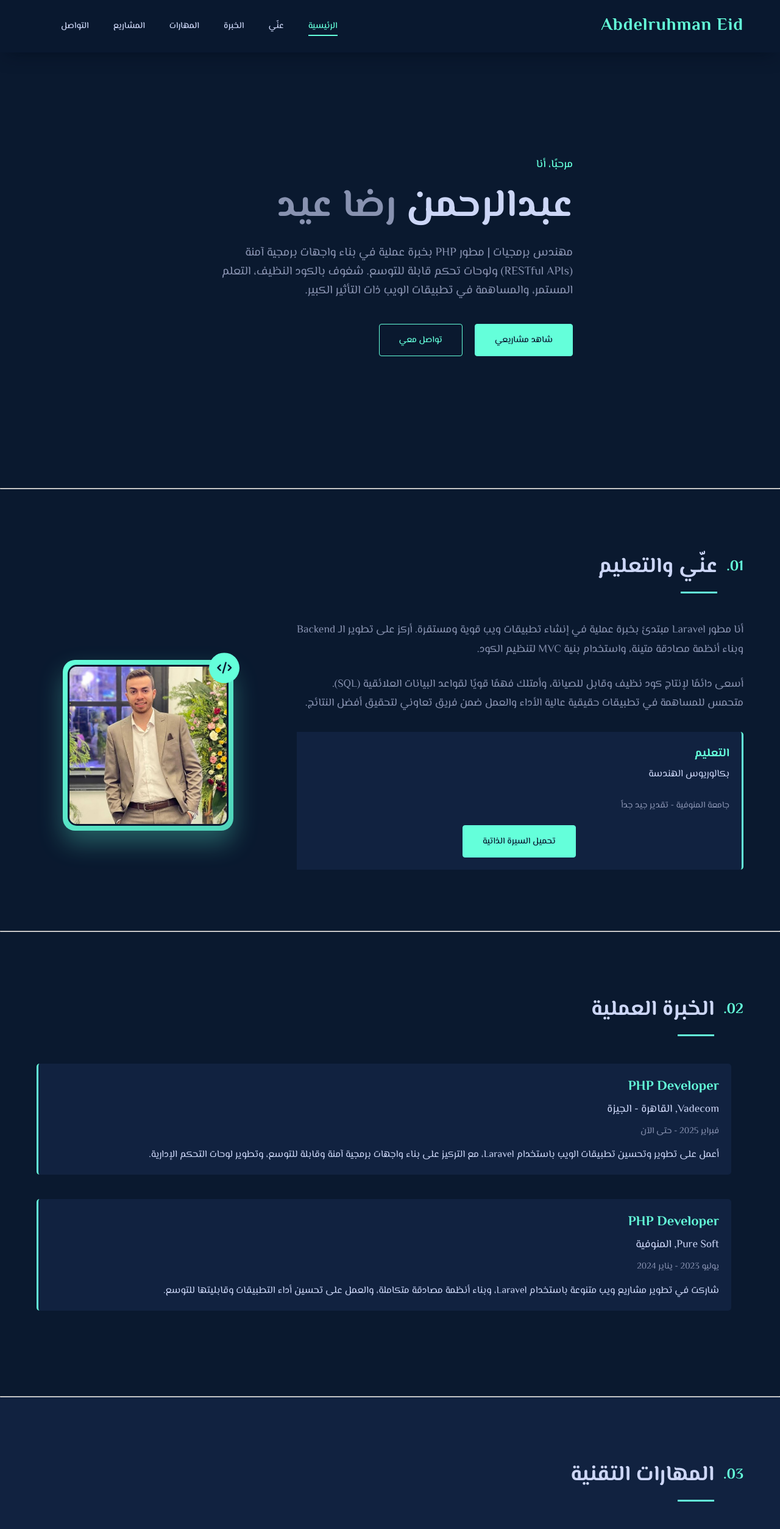
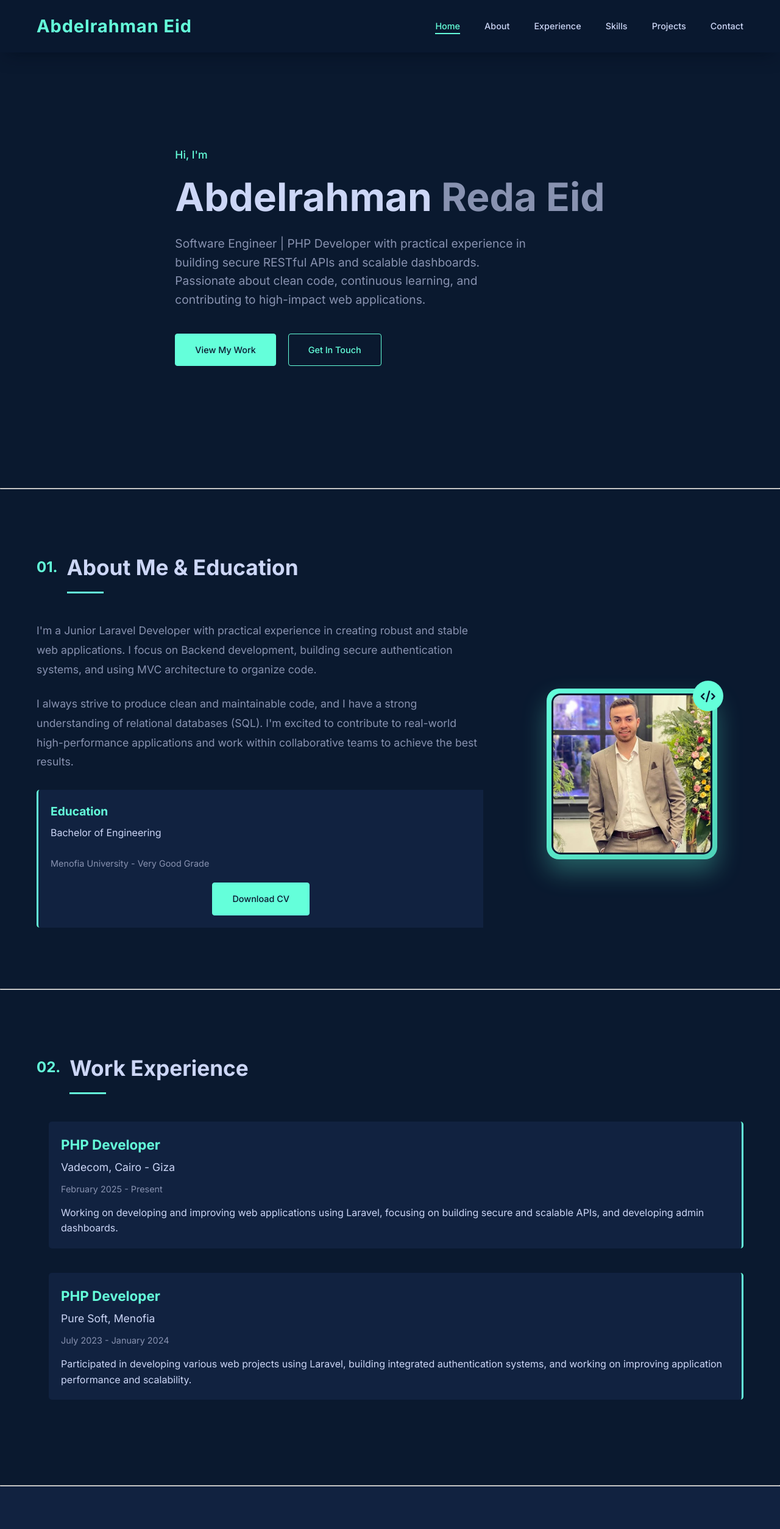
Before and after one commit to Abdoredaeid11/Abdoredaeid11.github.io, a plain HTML site: page portfolio-test/index.html in a window 1280 px wide. Shown: the top 2507 px of the page at 61% size. Drawn offline with Linux system fonts and the light colour scheme.

Commit message:
Update index.html

```diff
--- a/portfolio-test/index.html
+++ b/portfolio-test/index.html
@@ -1,11 +1,11 @@
 <!DOCTYPE html>
-<html lang="ar" dir="rtl">
+<html lang="en" dir="ltr">
 <head>
     <meta charset="UTF-8">
     <meta name="viewport" content="width=device-width, initial-scale=1.0">
-    <title>بورتفوليو | عبدالرحمن رضا عيد</title>
+    <title>Portfolio | Abdelrahman Reda Eid</title>
     <link rel="stylesheet" href="https://cdnjs.cloudflare.com/ajax/libs/font-awesome/6.4.0/css/all.min.css">
-    <link href="https://fonts.googleapis.com/css2?family=El+Messiri:wght@400;500;600;700&display=swap" rel="stylesheet">
+    <link href="https://fonts.googleapis.com/css2?family=Inter:wght@300;400;500;600;700&display=swap" rel="stylesheet">
     <style>
         :root {
             --primary-dark: #0a192f;
@@ -23,7 +23,7 @@
         }
 
         body {
-            font-family: 'El Messiri', sans-serif;
+            font-family: 'Inter', sans-serif;
             background-color: var(--primary-dark);
             color: var(--text-primary);
             line-height: 1.6;
@@ -36,7 +36,7 @@
             padding: 0 20px;
         }
 
-        /* الشريط العلوي */
+        /* Header */
         header {
             background-color: rgba(10, 25, 47, 0.85);
             padding: 20px 0;
@@ -85,7 +85,7 @@
             content: '';
             position: absolute;
             bottom: 0;
-            right: 0;
+            left: 0;
             width: 0;
             height: 2px;
             background-color: var(--accent);
@@ -102,7 +102,7 @@
             color: var(--accent);
         }
 
-        /* قسم الهيرو */
+        /* Hero Section */
         .hero {
             min-height: 100vh;
             display: flex;
@@ -180,7 +180,7 @@
             box-shadow: 0 10px 20px rgba(100, 255, 218, 0.1);
         }
 
-        /* الأقسام العامة */
+        /* Sections */
         .section {
             padding: 100px 0;
         }
@@ -196,7 +196,7 @@
             font-size: 1.5rem;
             color: var(--accent);
             font-weight: 700;
-            margin-left: 15px;
+            margin-right: 15px;
         }
 
         .section-title {
@@ -209,13 +209,13 @@
             content: '';
             position: absolute;
             bottom: -15px;
-            right: 0;
+            left: 0;
             width: 60px;
             height: 3px;
             background: var(--accent);
         }
 
-        /* قسم عني - تصميم جديد للصورة */
+        /* About Section */
         .about-content {
             display: grid;
             grid-template-columns: 2fr 1fr;
@@ -289,9 +289,9 @@
         .education-info {
             margin-top: 30px;
             padding: 20px;
-            border-right: 3px solid var(--accent);
+            border-left: 3px solid var(--accent);
             background-color: var(--primary-light);
-            border-radius: 0 5px 5px 0;
+            border-radius: 5px 0 0 5px;
         }
 
         .education-info h4 {
@@ -316,10 +316,10 @@
             text-align: center;
         }
 
-        /* قسم الخبرة */
+        /* Experience Section */
         .experience-list {
             position: relative;
-            padding-right: 20px;
+            padding-left: 20px;
         }
 
         .experience-item {
@@ -327,13 +327,13 @@
             padding: 20px;
             border-radius: 5px;
             background-color: var(--primary-light);
-            border-left: 3px solid var(--accent);
+            border-right: 3px solid var(--accent);
             transition: var(--transition);
         }
 
         .experience-item:hover {
             box-shadow: 0 10px 30px -15px rgba(2, 12, 27, 0.7);
-            transform: translateX(-5px);
+            transform: translateX(5px);
         }
 
         .experience-item h3 {
@@ -354,7 +354,7 @@
             margin-bottom: 15px;
         }
 
-        /* قسم المهارات */
+        /* Skills Section */
         .skills {
             background-color: var(--primary-light);
         }
@@ -413,7 +413,7 @@
             font-size: 0.8rem;
         }
 
-        /* قسم المشاريع */
+        /* Projects Section */
         .projects-grid {
             display: grid;
             grid-template-columns: repeat(auto-fill, minmax(350px, 1fr));
@@ -491,7 +491,7 @@
             transform: translateY(-3px);
         }
 
-        /* قسم التواصل */
+        /* Contact Section */
         .contact {
             background-color: var(--primary-light);
         }
@@ -514,7 +514,7 @@
             margin-bottom: 40px;
         }
 
-        /* التذييل */
+        /* Footer */
         footer {
             background-color: var(--primary-dark);
             padding: 50px 0 20px;
@@ -582,7 +582,7 @@
             font-size: 0.9rem;
         }
 
-        /* responsive */
+        /* Responsive */
         @media (max-width: 992px) {
             .about-content {
                 grid-template-columns: 1fr;
@@ -642,14 +642,14 @@
     <header>
         <div class="container">
             <nav>
-                <div class="logo">Abdelruhman Eid</div>
+                <div class="logo">Abdelrahman Eid</div>
                 <ul class="nav-links">
-                    <li><a href="#home" class="active">الرئيسية</a></li>
-                    <li><a href="#about">عنّي</a></li>
-                    <li><a href="#experience">الخبرة</a></li>
-                    <li><a href="#skills">المهارات</a></li>
-                    <li><a href="#projects">المشاريع</a></li>
-                    <li><a href="#contact">التواصل</a></li>
+                    <li><a href="#home" class="active">Home</a></li>
+                    <li><a href="#about">About</a></li>
+                    <li><a href="#experience">Experience</a></li>
+                    <li><a href="#skills">Skills</a></li>
+                    <li><a href="#projects">Projects</a></li>
+                    <li><a href="#contact">Contact</a></li>
                 </ul>
             </nav>
         </div>
@@ -658,14 +658,14 @@
     <section id="home" class="hero">
         <div class="container">
             <div class="hero-content">
-                <p class="hero-subtitle">مرحبًا، أنا</p>
-                <h1 class="hero-title">عبدالرحمن <span>رضا عيد</span></h1>
+                <p class="hero-subtitle">Hi, I'm</p>
+                <h1 class="hero-title">Abdelrahman <span>Reda Eid</span></h1>
                 <p class="hero-description">
-                    مهندس برمجيات | مطور PHP بخبرة عملية في بناء واجهات برمجية آمنة (RESTful APIs) ولوحات تحكم قابلة للتوسع. شغوف بالكود النظيف، التعلم المستمر، والمساهمة في تطبيقات الويب ذات التأثير الكبير.
+                    Software Engineer | PHP Developer with practical experience in building secure RESTful APIs and scalable dashboards. Passionate about clean code, continuous learning, and contributing to high-impact web applications.
                 </p>
                 <div class="hero-buttons">
-                    <a href="#projects" class="btn btn-primary">شاهد مشاريعي</a>
-                    <a href="#contact" class="btn btn-outline">تواصل معي</a>
+                    <a href="#projects" class="btn btn-primary">View My Work</a>
+                    <a href="#contact" class="btn btn-outline">Get In Touch</a>
                 </div>
             </div>
         </div>
@@ -677,34 +677,34 @@
         <div class="container">
             <div class="section-header">
                 <span class="section-number">01.</span>
-                <h2 class="section-title">عنّي والتعليم</h2>
+                <h2 class="section-title">About Me & Education</h2>
             </div>
             <div class="about-content">
                 <div class="about-text">
                     <p>
-                        أنا مطور Laravel مبتدئ بخبرة عملية في إنشاء تطبيقات ويب قوية ومستقرة. أركز على تطوير الـ Backend وبناء أنظمة مصادقة متينة، واستخدام بنية MVC لتنظيم الكود.
+                        I'm a Junior Laravel Developer with practical experience in creating robust and stable web applications. I focus on Backend development, building secure authentication systems, and using MVC architecture to organize code.
                     </p>
                     <p>
-                        أسعى دائمًا لإنتاج كود نظيف وقابل للصيانة، وأمتلك فهمًا قويًا لقواعد البيانات العلائقية (SQL). متحمس للمساهمة في تطبيقات حقيقية عالية الأداء والعمل ضمن فريق تعاوني لتحقيق أفضل النتائج.
+                        I always strive to produce clean and maintainable code, and I have a strong understanding of relational databases (SQL). I'm excited to contribute to real-world high-performance applications and work within collaborative teams to achieve the best results.
                     </p>
 
                     <div class="education-info">
-                        <h4>التعليم</h4>
-                        <p>بكالوريوس الهندسة</p>
-                        <span>جامعة المنوفية - تقدير جيد جداً</span>
+                        <h4>Education</h4>
+                        <p>Bachelor of Engineering</p>
+                        <span>Menofia University - Very Good Grade</span>
                         <div class="cv-download">
-                            <a href="Abdelruhman_Reda.pdf" class="btn btn-primary">تحميل السيرة الذاتية</a>
+                            <a href="Abdelrahman_Reda.pdf" class="btn btn-primary">Download CV</a>
                         </div>
                     </div>
                 </div>
                 <div class="about-image">
-                    <!-- تصميم جديد للصورة -->
+                    <!-- New image design -->
                     <div class="image-container">
                         <div class="image-decoration">
                             <i class="fas fa-code"></i>
                         </div>
-                        <!-- رابط الصورة الخارجي -->
-                        <img src="abdo.jpg" alt="صورة عبدالرحمن رضا عيد" class="profile-img">
+                        <!-- External image link -->
+                        <img src="abdo.jpg" alt="Abdelrahman Reda Eid" class="profile-img">
                     </div>
                 </div>
             </div>
@@ -717,20 +717,20 @@
         <div class="container">
             <div class="section-header">
                 <span class="section-number">02.</span>
-                <h2 class="section-title">الخبرة العملية</h2>
+                <h2 class="section-title">Work Experience</h2>
             </div>
             <div class="experience-list">
                 <div class="experience-item">
                     <h3>PHP Developer</h3>
-                    <p class="company">Vadecom, القاهرة - الجيزة</p>
-                    <p class="date">فبراير 2025 - حتى الآن</p>
-                    <p>أعمل على تطوير وتحسين تطبيقات الويب باستخدام Laravel، مع التركيز على بناء واجهات برمجية آمنة وقابلة للتوسع، وتطوير لوحات التحكم الإدارية.</p>
+                    <p class="company">Vadecom, Cairo - Giza</p>
+                    <p class="date">February 2025 - Present</p>
+                    <p>Working on developing and improving web applications using Laravel, focusing on building secure and scalable APIs, and developing admin dashboards.</p>
                 </div>
                 <div class="experience-item">
                     <h3>PHP Developer</h3>
-                    <p class="company">Pure Soft, المنوفية</p>
-                    <p class="date">يوليو 2023 - يناير 2024</p>
-                    <p>شاركت في تطوير مشاريع ويب متنوعة باستخدام Laravel، وبناء أنظمة مصادقة متكاملة، والعمل على تحسين أداء التطبيقات وقابليتها للتوسع.</p>
+                    <p class="company">Pure Soft, Menofia</p>
+                    <p class="date">July 2023 - January 2024</p>
+                    <p>Participated in developing various web projects using Laravel, building integrated authentication systems, and working on improving application performance and scalability.</p>
                 </div>
             </div>
         </div>
@@ -742,11 +742,11 @@
         <div class="container">
             <div class="section-header">
                 <span class="section-number">03.</span>
-                <h2 class="section-title">المهارات التقنية</h2>
+                <h2 class="section-title">Technical Skills</h2>
             </div>
             <div class="skills-grid">
                 <div class="skill-category">
-                    <h3><i class="fas fa-server"></i> التطوير الخلفي (Backend)</h3>
+                    <h3><i class="fas fa-server"></i> Backend Development</h3>
                     <ul class="skill-list">
                         <li>PHP</li>
                         <li>Laravel</li>
@@ -757,7 +757,7 @@
                     </ul>
                 </div>
                 <div class="skill-category">
-                    <h3><i class="fas fa-code"></i> التطوير الأمامي (Frontend)</h3>
+                    <h3><i class="fas fa-code"></i> Frontend Development</h3>
                     <ul class="skill-list">
                         <li>HTML</li>
                         <li>CSS</li>
@@ -767,7 +767,7 @@
                     </ul>
                 </div>
                 <div class="skill-category">
-                    <h3><i class="fas fa-tools"></i> الأدوات والعمليات</h3>
+                    <h3><i class="fas fa-tools"></i> Tools & Processes</h3>
                     <ul class="skill-list">
                         <li>Git & GitHub</li>
                         <li>Composer</li>
@@ -786,14 +786,14 @@
         <div class="container">
             <div class="section-header">
                 <span class="section-number">04.</span>
-                <h2 class="section-title">أبرز المشاريع</h2>
+                <h2 class="section-title">Featured Projects</h2>
             </div>
             <div class="projects-grid">
                 <div class="project-card">
                     <div class="project-content">
                         <h3 class="project-title">Wedo</h3>
                         <p class="project-description">
-                            ساهمت كجزء من فريق التطوير في تحسين وصيانة المنصة، مع التركيز على ميزات الواجهة الخلفية وتحسين الأداء. قمت بتطوير وحدات جديدة وتحسين تجربة المستخدم من خلال تحسين سرعة الاستجابة ومعالجة البيانات بكفاءة عالية.
+                            Contributed as part of a development team to enhance and maintain the platform, focusing on backend features and performance improvements. Developed new modules and improved user experience through response speed optimization and efficient data processing.
                         </p>
                         <div class="project-tech">
                             <span>Laravel</span>
@@ -809,7 +809,7 @@
                     <div class="project-content">
                         <h3 class="project-title">Mr Fix</h3>
                         <p class="project-description">
-                            بناء واجهات برمجية (APIs) ولوحة تحكم إدارية قائمة على Laravel. تم تطبيق نظام KYC متكامل (وجه/خلفية الهوية وصورة شخصية) باستخدام أحدث تقنيات التحقق. المنصة تربط العملاء بمقدمي الخدمات بشكل آمن وفعال مع نظام تقييم متقدم وإدارة للمعاملات المالية.
+                            Built APIs and Laravel-based admin dashboard. Implemented a complete KYC system (ID front/back & selfie) using the latest verification technologies. Live platform connecting clients and service providers securely and effectively with advanced rating system and transaction management.
                         </p>
                         <div class="project-tech">
                             <span>Laravel</span>
@@ -826,7 +826,7 @@
                     <div class="project-content">
                         <h3 class="project-title">Alfursan Travel</h3>
                         <p class="project-description">
-                            مشروع Laravel متكامل لحجز الرحلات الجوية مع نظام مصادقة متقدم وأدوات متطورة لإدارة الحجوزات. يتضمن النظام إدارة للرحلات والمسافرين وتقارير مالية مفصلة، مع دعم متعدد اللغات والعملات لتلبية احتياجات العملاء عالميًا.
+                            Complete Laravel project for flight booking with advanced authentication and sophisticated booking management tools. Includes flight and passenger management, detailed financial reports, with multi-language and multi-currency support to meet global customer needs.
                         </p>
                         <div class="project-tech">
                             <span>Laravel</span>
@@ -843,7 +843,7 @@
                     <div class="project-content">
                         <h3 class="project-title">Vadecom Admin Dashboard</h3>
                         <p class="project-description">
-                            ترقية شاملة لمنطق الواجهة الخلفية (Backend) وتحسين واجهة المستخدم (UI) للوحة تحكم Laravel الخاصة بموقع vadecom.net. تضمن المشروع إعادة هيكلة قواعد البيانات، تحسين أداء الاستعلامات، وإضافة ميزات إدارية متقدمة مع واجهة مستبدل أكثر سهولة واستجابة.
+                            Comprehensive upgrade of backend logic and UI improvement for vadecom.net's Laravel dashboard. Included database restructuring, query performance optimization, and addition of advanced administrative features with more user-friendly and responsive interface.
                         </p>
                         <div class="project-tech">
                             <span>Laravel</span>
@@ -860,7 +860,7 @@
                     <div class="project-content">
                         <h3 class="project-title">Cement Tec Dashboard</h3>
                         <p class="project-description">
-                            صيانة وتطوير لوحة التحكم الإدارية لمنصة Cement Tec، مع تحسين العمليات الخلفية وزيادة كفاءة النظام. تضمن العمل إصلاح الأخطاء، تحسين أداء التطبيق، وإضافة ميزات جديدة لدعم احتياجات العمل المتزايدة في مجال صناعة الأسمنت والتشييد.
+                            Maintenance and development of Cement Tec platform's admin dashboard, with backend process improvements and increased system efficiency. Included bug fixes, application performance optimization, and adding new features to support growing business needs in cement and construction industry.
                         </p>
                         <div class="project-tech">
                             <span>Laravel</span>
@@ -877,7 +877,7 @@
                     <div class="project-content">
                         <h3 class="project-title">Payroll System - Gomla Trade</h3>
                         <p class="project-description">
-                            نظام متكامل لكشوف المرتبات تم تطويره باستخدام Laravel. يتضمن النظام إدارة كاملة للموظفين، حساب الرواتب، الاستقطاعات، والمكافآت. تم تنفيذ ميزة متقدمة لتصدير سجلالموظفين والتقارير المالية إلى ملفات Excel مع تنسيقات مخصصة تلبي متطلبات المحاسبة والإدارة المالية.
+                            Comprehensive payroll system developed using Laravel. Includes complete employee management, salary calculation, deductions, and bonuses. Implemented advanced feature for exporting employee records and financial reports to Excel files with custom formats meeting accounting and financial management requirements.
                         </p>
                         <div class="project-tech">
                             <span>Laravel</span>
@@ -899,11 +899,11 @@
     <section id="contact" class="section contact">
         <div class="container">
             <div class="contact-content">
-                <h2>تواصل معي</h2>
+                <h2>Get In Touch</h2>
                 <p>
-                    إذا كنت تبحث عن مطور Laravel شغوف ومجتهد لمشروعك القادم، فلا تتردد في التواصل. أنا متاح دائمًا لمناقشة الفرص الجديدة والتعاون في مشاريع مبتكرة.
+                    If you're looking for a passionate and dedicated Laravel developer for your next project, don't hesitate to reach out. I'm always available to discuss new opportunities and collaborate on innovative projects.
                 </p>
-                <a href="mailto:abdoredaeid905@gmail.com" class="btn btn-primary">إرسال بريد إلكتروني</a>
+                <a href="mailto:abdoredaeid905@gmail.com" class="btn btn-primary">Send Email</a>
             </div>
         </div>
     </section>
@@ -911,14 +911,14 @@
     <footer>
         <div class="container">
             <div class="footer-content">
-                <div class="footer-logo">Abdelruhman Eid</div>
+                <div class="footer-logo">Abdelrahman Eid</div>
                 <div class="footer-links">
-                    <a href="#home">الرئيسية</a>
-                    <a href="#about">عنّي</a>
-                    <a href="#experience">الخبرة</a>
-                    <a href="#skills">المهارات</a>
-                    <a href="#projects">المشاريع</a>
-                    <a href="#contact">التواصل</a>
+                    <a href="#home">Home</a>
+                    <a href="#about">About</a>
+                    <a href="#experience">Experience</a>
+                    <a href="#skills">Skills</a>
+                    <a href="#projects">Projects</a>
+                    <a href="#contact">Contact</a>
                 </div>
                 <div class="social-links">
                     <a href="https://github.com/Abdoredaeid11" target="_blank"><i class="fab fa-github"></i></a>
@@ -928,13 +928,13 @@
                 </div>
             </div>
             <div class="copyright">
-                <p>© 2023 جميع الحقوق محفوظة | تم التصميم والتطوير بواسطة عبدالرحمن رضا عيد</p>
+                <p>© 2023 All Rights Reserved | Designed & Developed by Abdelrahman Reda Eid</p>
             </div>
         </div>
     </footer>
 
     <script>
-        // تأثيرات التمرير السلس
+        // Smooth scrolling effects
         document.querySelectorAll('a[href^="#"]').forEach(anchor => {
             anchor.addEventListener('click', function (e) {
                 e.preventDefault();
@@ -945,7 +945,7 @@
             });
         });
 
-        // إضافة تأثيرات عند التمرير
+        // Add effects on scroll
         window.addEventListener('scroll', function() {
             const elements = document.querySelectorAll('.skill-category, .project-card, .experience-item');
 
@@ -959,7 +959,7 @@
                 }
             });
 
-            // تغيير حالة الروابط في الشريط العلوي
+            // Change header links state
             const sections = document.querySelectorAll('section');
             const navLinks = document.querySelectorAll('.nav-links a');
 
@@ -976,7 +976,7 @@
             });
         });
 
-        // تهيئة العناصر قبل التمرير
+        // Initialize elements before scroll
         document.querySelectorAll('.skill-category, .project-card, .experience-item').forEach(element => {
             element.style.opacity = 0;
             element.style.transform = 'translateY(20px)';
```
